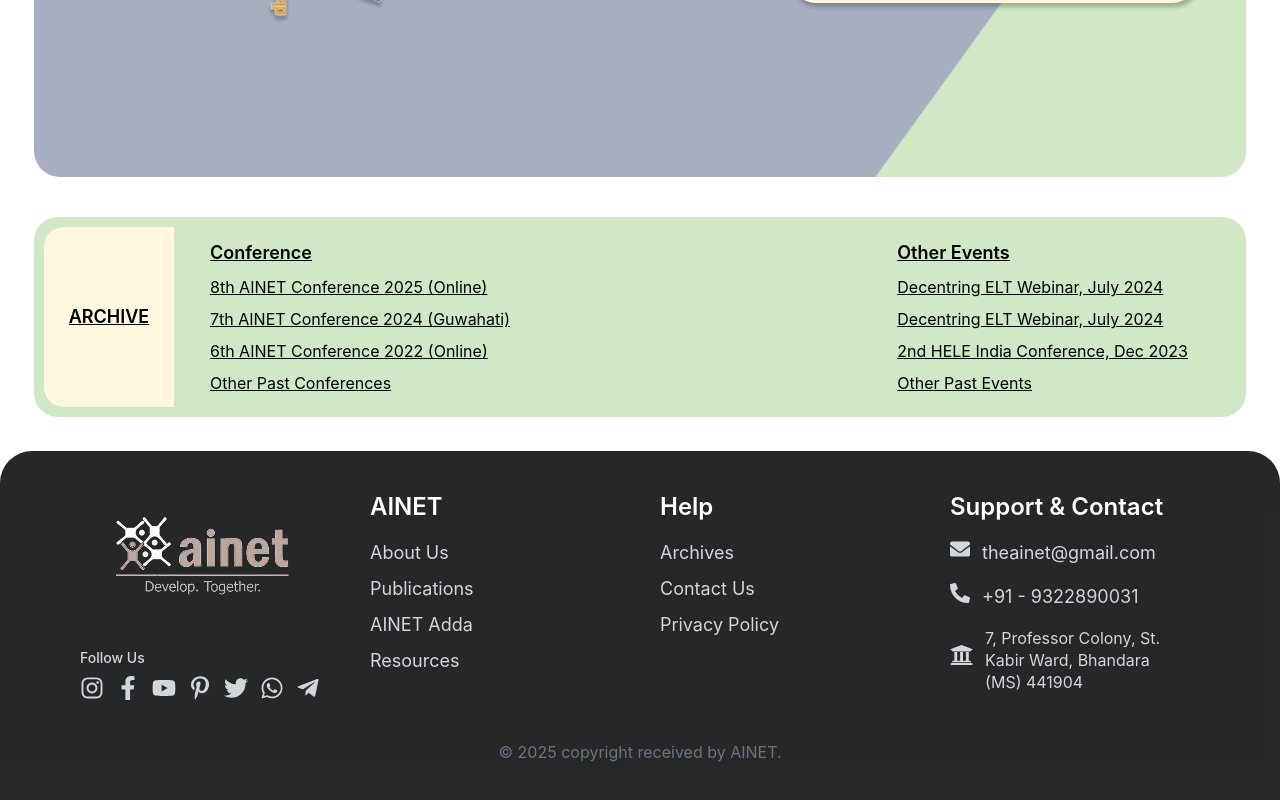
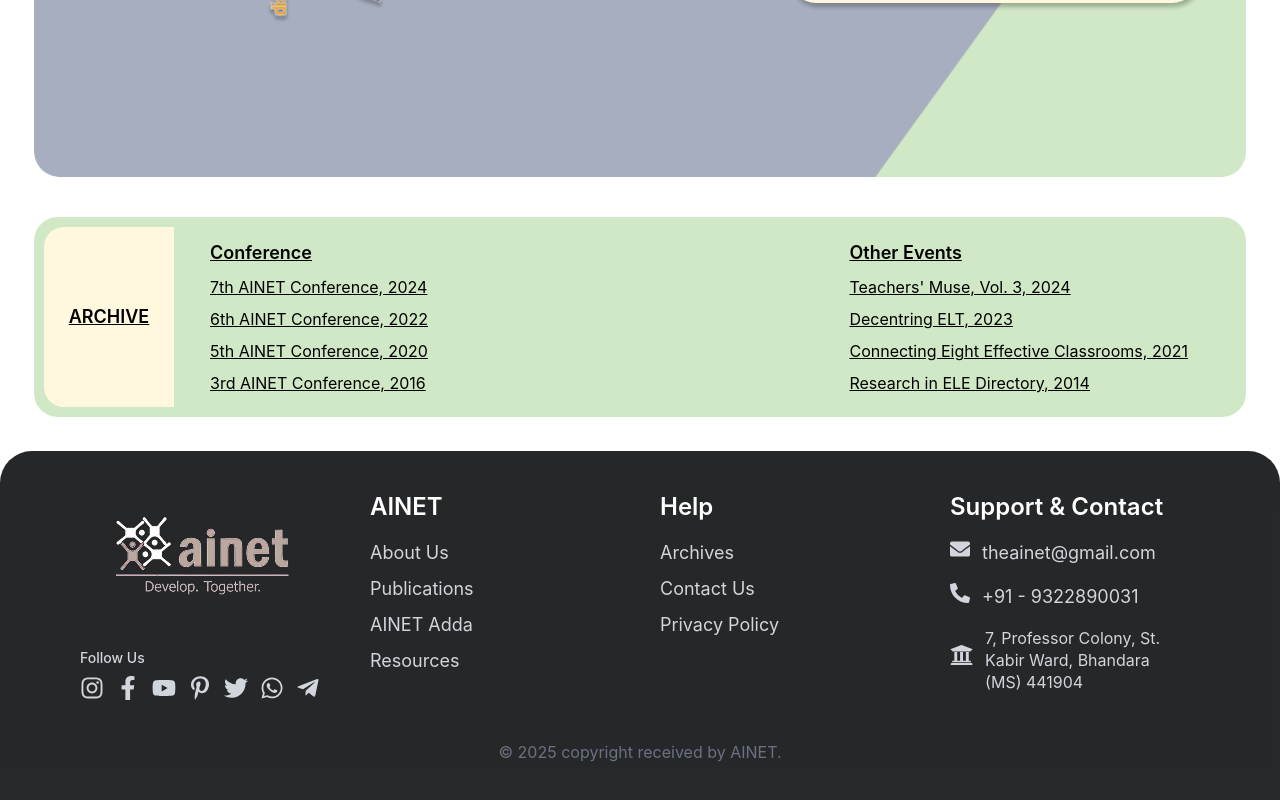
Before and after one commit to yadavswapnil25/AINET2-Web, a React (Vite) app: page / in a window 1280 px wide. Shown: the part 4824-5624 px from the top of the page. Built offline with nearby package versions, Linux system fonts and the light colour scheme.

Commit message:
added links

```diff
--- a/src/Components/specific/Home/Archives.jsx
+++ b/src/Components/specific/Home/Archives.jsx
@@ -7,41 +7,41 @@
   const events = [
     {
       category: "Conference",
-      title: {
-        text: "8th AINET Conference 2025 (Online)",
-        link: "/conferences/ainet-2025-online"
+      description: {
+        text: "7th AINET Conference, 2024",
+        link: "https://store.pothi.com/book/krishna-dixit-english-language-education-global-south-innovation-inclusion-empowerment/"
       },
       description1: {
-        text: "7th AINET Conference 2024 (Guwahati)",
-        link: "/conferences/ainet-2024-guwahati"
+        text: "6th AINET Conference, 2022",
+        link: "https://store.pothi.com/book/krishna-dixit-changing-learners-changing-teachers-ele-new-world/"
       },
       description2: {
-        text: "6th AINET Conference 2022 (Online)",
-        link: "/conferences/ainet-2022-online"
+        text: "5th AINET Conference, 2020",
+        link: "https://store.pothi.com/book/krishna-dixit-teaching-english-multilingual-contexts/"
       },
       description3: {
-        text: "Other Past Conferences",
-        link: "/conferences/past-conferences"
+        text: "3rd AINET Conference, 2016",
+        link: "https://store.pothi.com/book/krishna-dixit-exploring-learners-and-learning-english/ "
       }
     },
 
     {
       category: "Other Events",
-      title: {
-        text: "Decentring ELT Webinar, July 2024",
-        link: "/other/ainet-2022"
+      description: {
+        text: "Teachers' Muse, Vol. 3, 2024",
+        link: "https://store.pothi.com/book/amol-padwad-teachers-muse-vol-3/"
       },
       description1: {
-        text: "Decentring ELT Webinar, July 2024",
-        link: "/other/lorem-ipsum-1"
+        text: "Decentring ELT, 2023",
+        link: "https://www.hornby-trust.org.uk/wp-content/uploads/2024/11/Padwad-Smith-2023-compressed_1.pdf"
       },
       description2: {
-        text: "2nd HELE India Conference, Dec 2023",
-        link: "/other/lorem-ipsum-2"
+        text: "Connecting Eight Effective Classrooms, 2021",
+        link: "https://store.pothi.com/book/dipika-gode-connecting-eight-effective-elt-classrooms-contexts-challenges-and-solutions/"
       },
       description3: {
-        text: "Other Past Events",
-        link: "/other/lorem-ipsum-2"
+        text: "Research in ELE Directory, 2014",
+        link: "https://store.pothi.com/book/amol-padwad-research-english-language-education-indian-universities-directory/"
       },
     },
   ];
@@ -73,13 +73,13 @@
   const handleLinkClick = (link) => {
     // For demo purposes, just log the link. In real app, use router navigation
     console.log('Navigating to:', link);
-    // window.location.href = link; // For direct navigation
+    window.location.href = link; // For direct navigation
     // or use your router: navigate(link);
   };
 
   return (
     <div className="w-full p-2.5 bg-[#D0E8C5] rounded-3xl flex flex-col md:flex-row gap-4 md:gap-9 mt-[40px] relative">
-      <div className="h-[80px] md:h-[180px] bg-[#FFF8DE] w-full md:min-w-[130px] md:w-auto rounded-tl-[20px] rounded-tr-[20px] md:rounded-tr-none md:rounded-bl-[20px] grid place-items-center underline text-lg font-semibold">
+      <div className="h-[80px] md:h-[180px] bg-[#FFF8DE] w-full md:min-w-[130px] md:w-auto rounded-tl-[20px] rounded-tr-[20px] md:rounded-tr-none md:rounded-bl-[20px] flex items-center md:justify-center justify-start pl-4 md:pl-0 underline text-lg font-semibold">
         ARCHIVE
       </div>
 
@@ -108,9 +108,9 @@
             <h3 className="text-lg font-semibold">{event.category}</h3>
             <p
               className="cursor-pointer"
-              onClick={() => handleLinkClick(event.title.link)}
+              onClick={() => handleLinkClick(event.description.link)}
             >
-              {event.title.text}
+              {event.description.text}
             </p>
             <p
               className="cursor-pointer"
```
